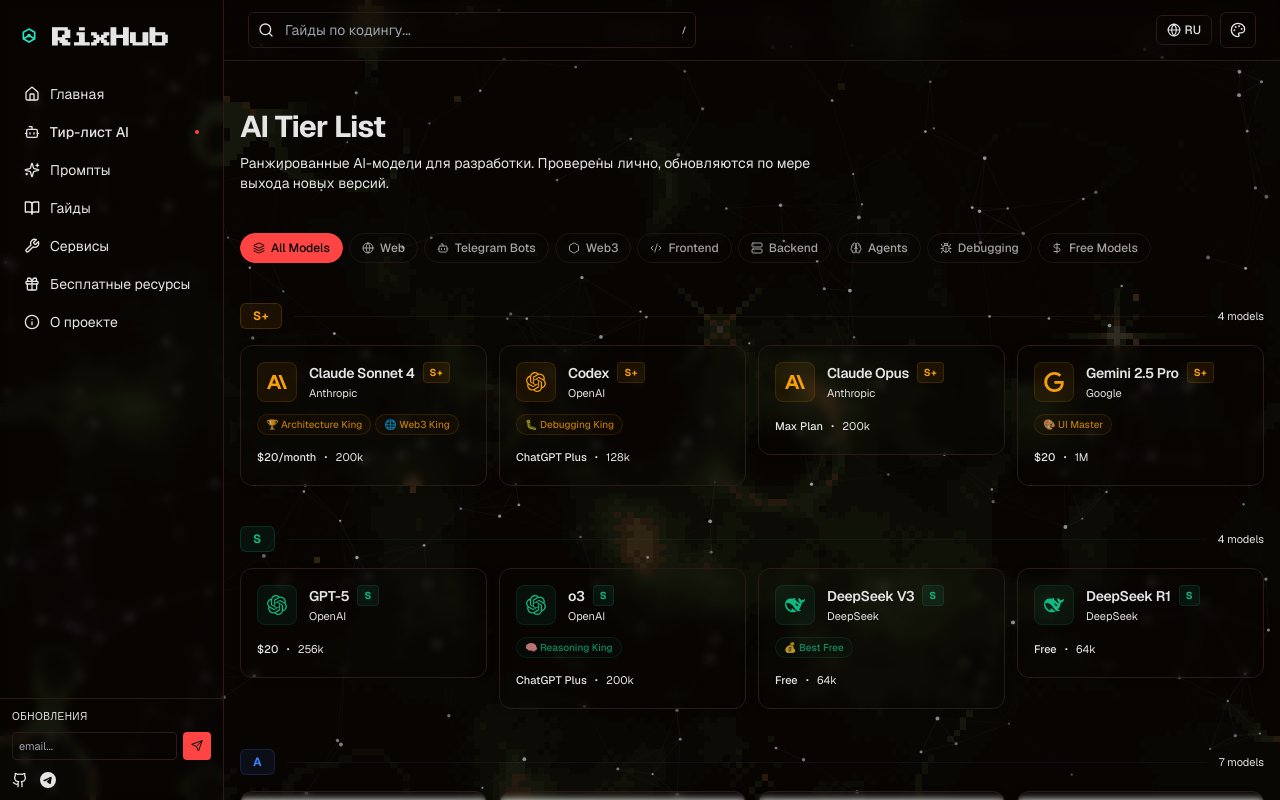
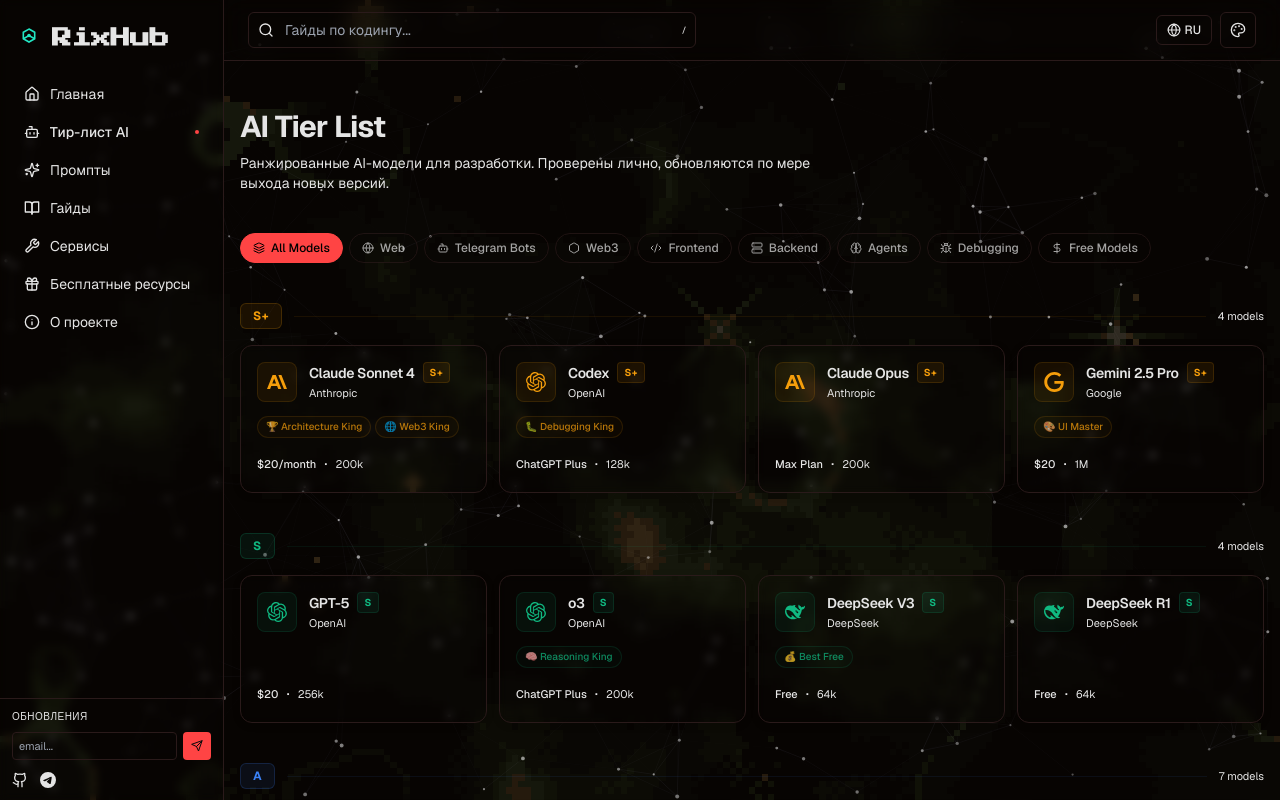
Before and after one commit to alexbeskov/RixHub, a Next.js app: page /ai-tools in a window 1280 px wide. Shown: the top 800 px of the page. Built offline with nearby package versions, Linux system fonts and the light colour scheme.

Commit message:
fix: uniform card height for AI tier list models

```diff
--- a/app/ai-tools/page.tsx
+++ b/app/ai-tools/page.tsx
@@ -530,7 +530,7 @@
       onClick={onClick}
       onMouseEnter={() => setHovered(true)}
       onMouseLeave={() => setHovered(false)}
-      className="group relative w-full text-left rounded-xl border border-border bg-card/50 backdrop-blur-sm p-4 transition-all duration-300"
+      className="group relative w-full text-left rounded-xl border border-border bg-card/50 backdrop-blur-sm p-4 transition-all duration-300 flex flex-col justify-between items-start h-[148px]"
       style={{
         boxShadow: hovered ? `0 0 30px ${color}15, 0 4px 20px rgba(0,0,0,0.2)` : '0 2px 8px rgba(0,0,0,0.1)',
         borderColor: hovered ? `${color}40` : undefined,
@@ -544,9 +544,9 @@
         style={{ background: `radial-gradient(ellipse at 50% 0%, ${color}08 0%, transparent 70%)` }}
       />
 
-      <div className="relative">
+      <div className="relative w-full h-full flex flex-col justify-between">
         {/* Top row: icon + name + tier */}
-        <div className="flex items-start gap-3 mb-3">
+        <div className="flex items-start gap-3">
           <div
             className="w-10 h-10 rounded-lg flex items-center justify-center shrink-0"
             style={{ backgroundColor: color + '12', border: `1px solid ${color}20` }}
@@ -573,9 +573,8 @@
           </div>
         </div>
 
-        {/* Badges */}
-        {model.badges.length > 0 && (
-          <div className="flex flex-wrap gap-1 mb-2.5">
+        {/* Badges — always takes space */}
+        <div className="flex flex-wrap gap-1 min-h-[22px]">
           {model.badges.slice(0, 2).map((badge) => (
             <span
               key={badge}
@@ -590,7 +589,6 @@
             </span>
           ))}
         </div>
-        )}
 
         {/* Bottom row: price + context */}
         <div className="flex items-center gap-2">
@@ -701,6 +699,7 @@
                           animate={{ opacity: 1, scale: 1 }}
                           exit={{ opacity: 0, scale: 0.9 }}
                           transition={{ duration: 0.2 }}
+                          className="h-full"
                         >
                           <ModelCard model={model} onClick={() => setSelectedModel(model)} />
                         </motion.div>
```
Lines whose indentation alone changed are shown as unchanged.
